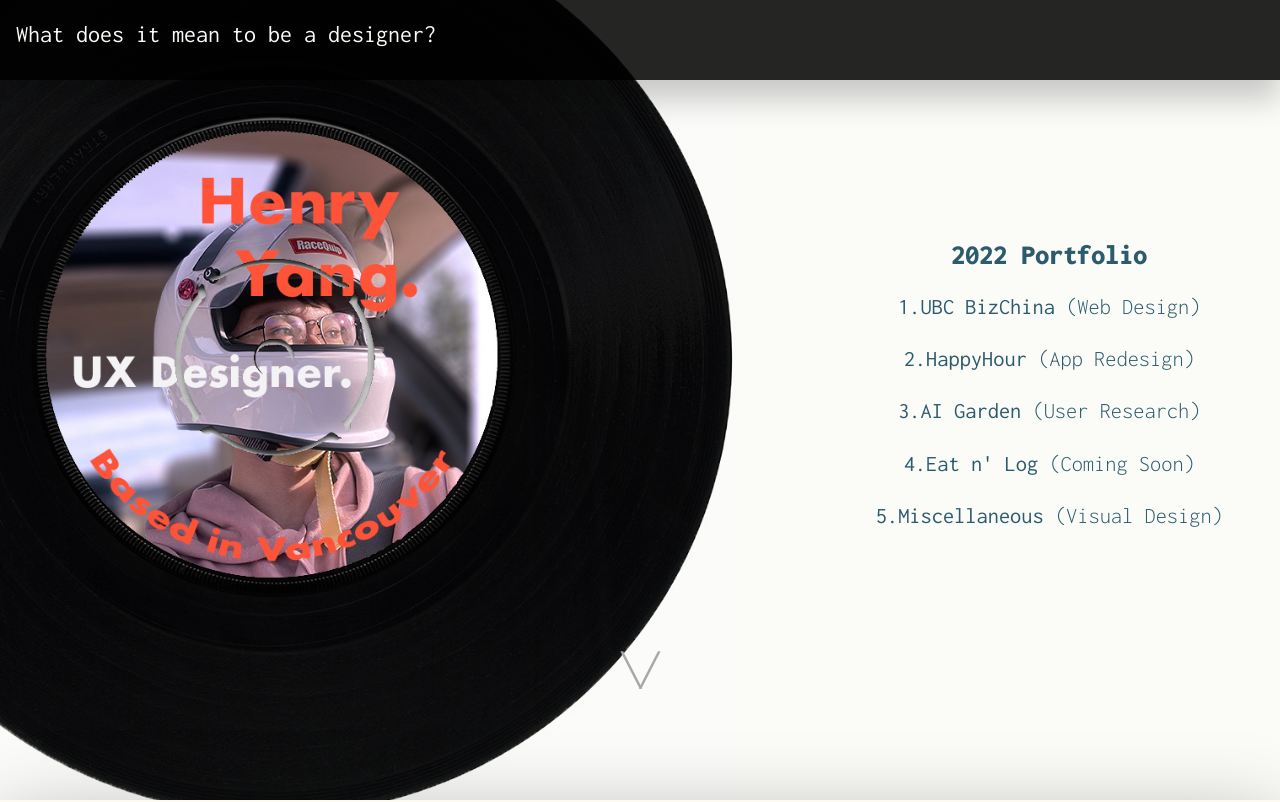
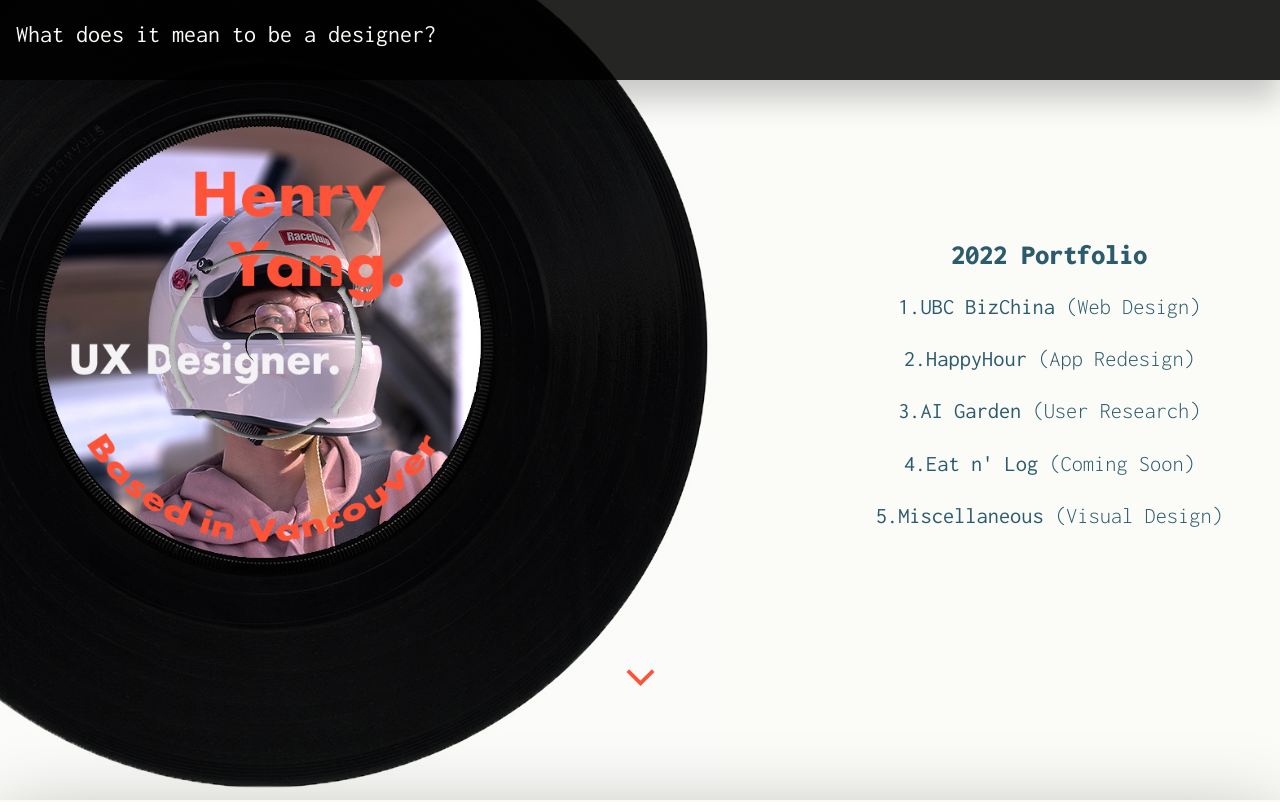
Before and after one commit to HenryY0518/personal-portfolio, a React (Create React App) app: page / in a window 1280 px wide. Shown: the top 802 px of the page. Built offline with nearby package versions, Linux system fonts and the light colour scheme.

Commit message:
downward arrow adjusted

```diff
--- a/src/index.css
+++ b/src/index.css
@@ -228,7 +228,7 @@ code {
 
 @media screen and (min-width:1001px) and (max-width: 1600px) {
   .disc {
-    max-width: 58%;
+    max-width: 56%;
     float: right;
     position: absolute;
     z-index: 0;
@@ -438,11 +438,11 @@ code {
 
 
 .landingContainer::before {
-  animation: bounce 2s ease infinite;
+  animation: bounce 2.5s ease infinite;
+  color:#fe533a;
   bottom: 6rem;
-  color: #a8a8a8;
-  content: '╲╱';
-  font-size: 2rem;
+  content: '⌄';
+  font-size: 3rem;
   height: 3rem;
   left: 50%;
   letter-spacing: -1px;
```
